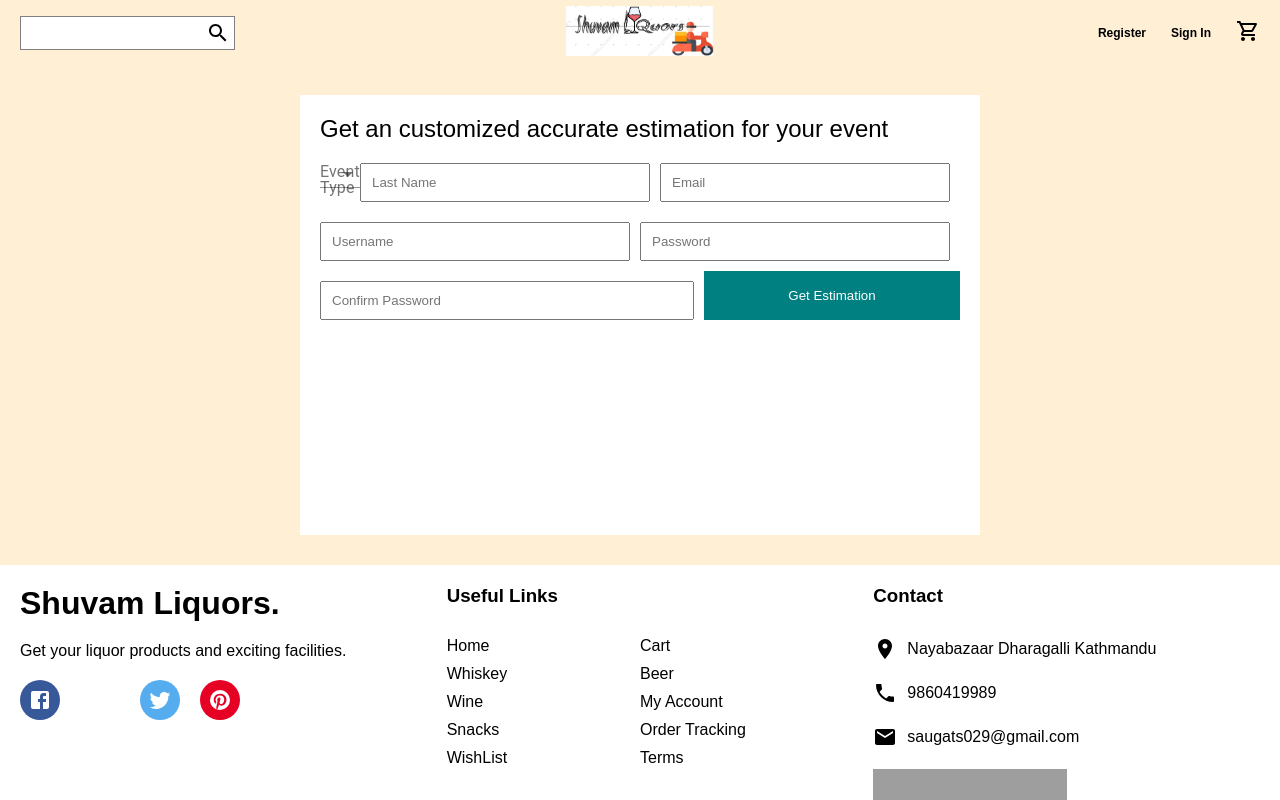
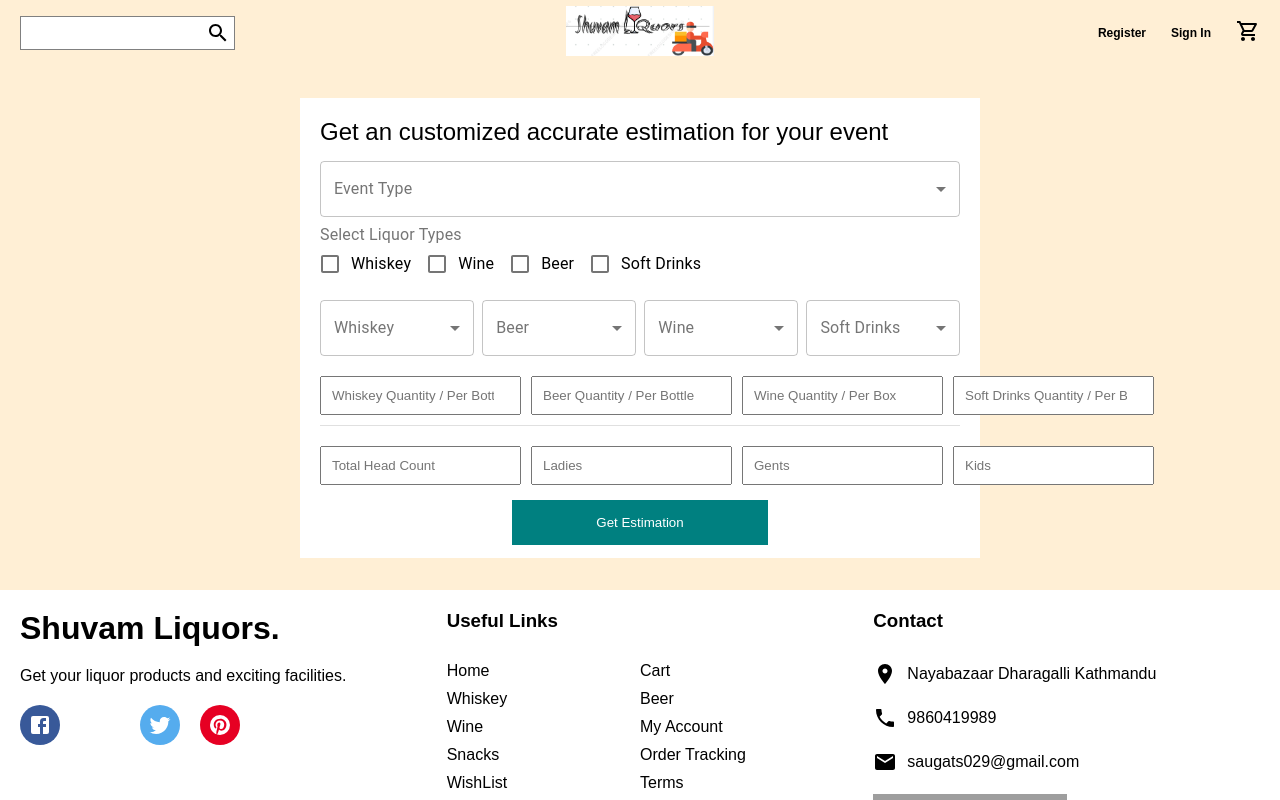
Before and after one commit to Saugatshrestha13/react-ecommerce, a React (Create React App) app: page /estimation in a window 1280 px wide. Shown: the top 800 px of the page. Built offline with nearby package versions, Linux system fonts and the light colour scheme; grey boxes are pictures that could not be loaded.

Commit message:
[Add] estimation page

```diff
--- a/src/pages/Estimation.jsx
+++ b/src/pages/Estimation.jsx
@@ -2,14 +2,24 @@ import React, {useState} from 'react'
 import Footer from '../components/Footer'
 import Navbar from '../components/Navbar'
 import styled from "styled-components";
-import {FormControl, InputLabel, MenuItem, Select} from "@material-ui/core";
+import {
+    Checkbox,
+    Divider,
+    FormControl,
+    FormControlLabel,
+    FormGroup,
+    FormLabel,
+    InputLabel,
+    MenuItem,
+    Select
+} from "@material-ui/core";
 
 const EstimationContainer = styled.div`
   display: flex;
   justify-content: center;
   align-items: center;
   width: 100%;
-  height: 500px;
+  height: 525px;
   background-color: papayawhip;
 `
 
@@ -20,6 +30,12 @@ const Wrapper = styled.div`
   background-color: white;
 `
 
+const DrinkDdWrapper = styled.div`
+  display: flex;
+  flex-flow: row nowrap;
+  justify-content: space-between;
+  width: 100%;
+`
 
 const Title = styled.h1`
   font-size: 24px;
@@ -33,7 +49,6 @@ const Form = styled.form`
 
 const Input = styled.input`
   flex: 1;
-  min-width: 40%;
   margin: 20px 10px 0px 0px;
   padding: 10px;
 `
@@ -56,41 +71,142 @@ const Estimation = () => {
                 <Wrapper>
                     <Title>Get an customized accurate estimation for your event</Title>
                     <Form>
-                        <FormControl sx={{ m: 1, width: 120 }} size="small">
+                        <div style={{marginTop: '15px', width: '100%'}}>
+                            <FormControl fullWidth variant={"outlined"}>
                                 <InputLabel id="demo-select-small-label">Event Type</InputLabel>
                                 <Select
                                     labelId="demo-select-small-label"
                                     id="demo-select-small"
-                                label="Age"
+                                    label="Type"
                                 >
-                                <MenuItem value="">
-                                    <em>None</em>
-                                </MenuItem>
-                                <MenuItem value={10}>Ten</MenuItem>
-                                <MenuItem value={20}>Twenty</MenuItem>
-                                <MenuItem value={30}>Thirty</MenuItem>
+                                    <MenuItem value={'marriage'}>Marriage</MenuItem>
+                                    <MenuItem value={'rice-feeding'}>Rice Feeding</MenuItem>
+                                    <MenuItem value={'bratabandha'}>Bratabandha</MenuItem>
                                 </Select>
                             </FormControl>
-                        <Input placeholder='Last Name' value={estimationData?.lastName} type='text'
-                               onChange={(event) => {
-                                   setEstimationData({...estimationData, lastName: event.target.value})
-                               }}/>
-                        <Input placeholder='Email' value={estimationData?.email} type='email' onChange={(event) => {
-                            setEstimationData({...estimationData, email: event.target.value})
-                        }}/>
-                        <Input placeholder='Username' value={estimationData?.username} type='text'
-                               onChange={(event) => {
-                                   setEstimationData({...estimationData, username: event.target.value})
-                               }}/>
-                        <Input placeholder='Password' value={estimationData?.password} type='password'
-                               onChange={(event) => {
-                                   setEstimationData({...estimationData, password: event.target.value})
-                               }}/>
-                        <Input placeholder='Confirm Password' value={estimationData?.confirmPassword} type='password'
+                        </div>
+
+                        <div style={{marginTop: '10px', width: '100%'}}>
+                            <FormLabel component="legend">Select Liquor Types</FormLabel>
+                            <FormGroup style={{display: 'flex', flexFlow: 'row nowrap'}}>
+                                <FormControlLabel control={<Checkbox/>} label="Whiskey"/>
+                                <FormControlLabel control={<Checkbox/>} label="Wine"/>
+                                <FormControlLabel control={<Checkbox/>} label="Beer"/>
+                                <FormControlLabel control={<Checkbox/>} label="Soft Drinks"/>
+                            </FormGroup>
+                        </div>
+
+                        <DrinkDdWrapper>
+                            <div style={{marginTop: '15px', width: '24%'}}>
+                                <FormControl fullWidth variant={"outlined"}>
+                                    <InputLabel id="demo-select-small-label">Whiskey</InputLabel>
+                                    <Select
+                                        labelId="demo-select-small-label"
+                                        id="demo-select-small"
+                                        label="Whiskey"
+                                    >
+                                        <MenuItem value={'jd'}>Jack Daniels</MenuItem>
+                                        <MenuItem value={'red'}>Red Label</MenuItem>
+                                        <MenuItem value={'black'}>Black Label</MenuItem>
+                                    </Select>
+                                </FormControl>
+                            </div>
+
+                            <div style={{marginTop: '15px', width: '24%'}}>
+                                <FormControl fullWidth variant={"outlined"}>
+                                    <InputLabel id="demo-select-small-label">Beer</InputLabel>
+                                    <Select
+                                        labelId="demo-select-small-label"
+                                        id="demo-select-small"
+                                        label="Whiskey"
+                                    >
+                                        <MenuItem value={'jd'}>Jack Daniels</MenuItem>
+                                        <MenuItem value={'red'}>Red Label</MenuItem>
+                                        <MenuItem value={'black'}>Black Label</MenuItem>
+                                    </Select>
+                                </FormControl>
+                            </div>
+
+                            <div style={{marginTop: '15px', width: '24%'}}>
+                                <FormControl fullWidth variant={"outlined"}>
+                                    <InputLabel id="demo-select-small-label">Wine</InputLabel>
+                                    <Select
+                                        labelId="demo-select-small-label"
+                                        id="demo-select-small"
+                                        label="Whiskey"
+                                    >
+                                        <MenuItem value={'jd'}>Jack Daniels</MenuItem>
+                                        <MenuItem value={'red'}>Red Label</MenuItem>
+                                        <MenuItem value={'black'}>Black Label</MenuItem>
+                                    </Select>
+                                </FormControl>
+                            </div>
+
+                            <div style={{marginTop: '15px', width: '24%'}}>
+                                <FormControl fullWidth variant={"outlined"}>
+                                    <InputLabel id="demo-select-small-label">Soft Drinks</InputLabel>
+                                    <Select
+                                        labelId="demo-select-small-label"
+                                        id="demo-select-small"
+                                        label="Whiskey"
+                                    >
+                                        <MenuItem value={'jd'}>Jack Daniels</MenuItem>
+                                        <MenuItem value={'red'}>Red Label</MenuItem>
+                                        <MenuItem value={'black'}>Black Label</MenuItem>
+                                    </Select>
+                                </FormControl>
+                            </div>
+                        </DrinkDdWrapper>
+
+                        <DrinkDdWrapper>
+                            <Input placeholder='Whiskey Quantity / Per Bottle' value={estimationData?.confirmPassword}
+                                   type='number'
                                    onChange={(event) => {
                                        setEstimationData({...estimationData, confirmPassword: event.target.value})
                                    }}/>
-                        <Button>Get Estimation</Button>
+                            <Input placeholder='Beer Quantity / Per Bottle' value={estimationData?.confirmPassword}
+                                   type='number'
+                                   onChange={(event) => {
+                                       setEstimationData({...estimationData, confirmPassword: event.target.value})
+                                   }}/>
+                            <Input placeholder='Wine Quantity / Per Box' value={estimationData?.confirmPassword}
+                                   type='number'
+                                   onChange={(event) => {
+                                       setEstimationData({...estimationData, confirmPassword: event.target.value})
+                                   }}/>
+                            <Input placeholder='Soft Drinks Quantity / Per Bottle'
+                                   value={estimationData?.confirmPassword} type='number'
+                                   onChange={(event) => {
+                                       setEstimationData({...estimationData, confirmPassword: event.target.value})
+                                   }}/>
+                        </DrinkDdWrapper>
+
+                        <Divider style={{width: "100%", marginTop: '10px'}}/>
+
+                        <DrinkDdWrapper>
+                            <Input placeholder='Total Head Count' value={estimationData?.confirmPassword}
+                                   type='number'
+                                   onChange={(event) => {
+                                       setEstimationData({...estimationData, confirmPassword: event.target.value})
+                                   }}/>
+                            <Input placeholder='Ladies' value={estimationData?.confirmPassword}
+                                   type='number'
+                                   onChange={(event) => {
+                                       setEstimationData({...estimationData, confirmPassword: event.target.value})
+                                   }}/>
+                            <Input placeholder='Gents' value={estimationData?.confirmPassword}
+                                   type='number'
+                                   onChange={(event) => {
+                                       setEstimationData({...estimationData, confirmPassword: event.target.value})
+                                   }}/>
+                            <Input placeholder='Kids'
+                                   value={estimationData?.confirmPassword} type='number'
+                                   onChange={(event) => {
+                                       setEstimationData({...estimationData, confirmPassword: event.target.value})
+                                   }}/>
+                        </DrinkDdWrapper>
+
+                        <Button style={{margin: '15px auto'}}>Get Estimation</Button>
                     </Form>
                 </Wrapper>
             </EstimationContainer>
```
Lines whose indentation alone changed are shown as unchanged.
